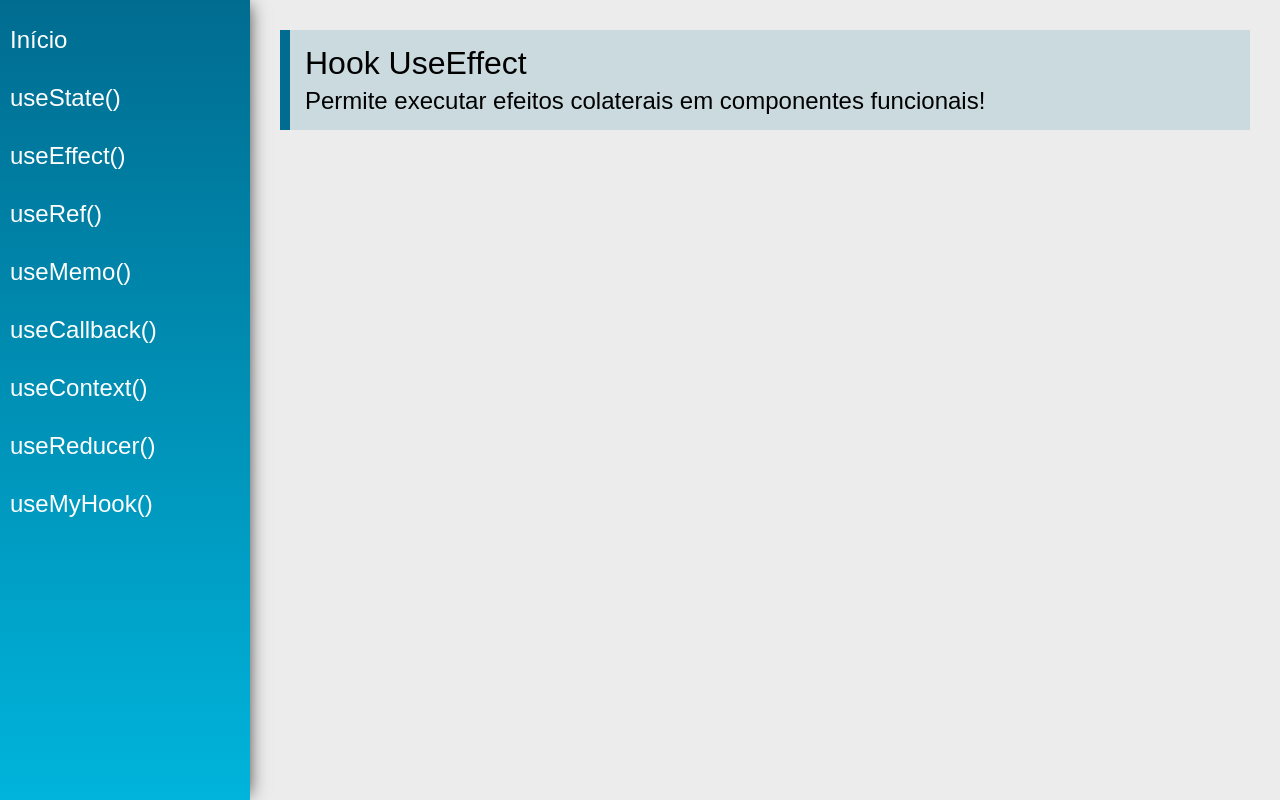
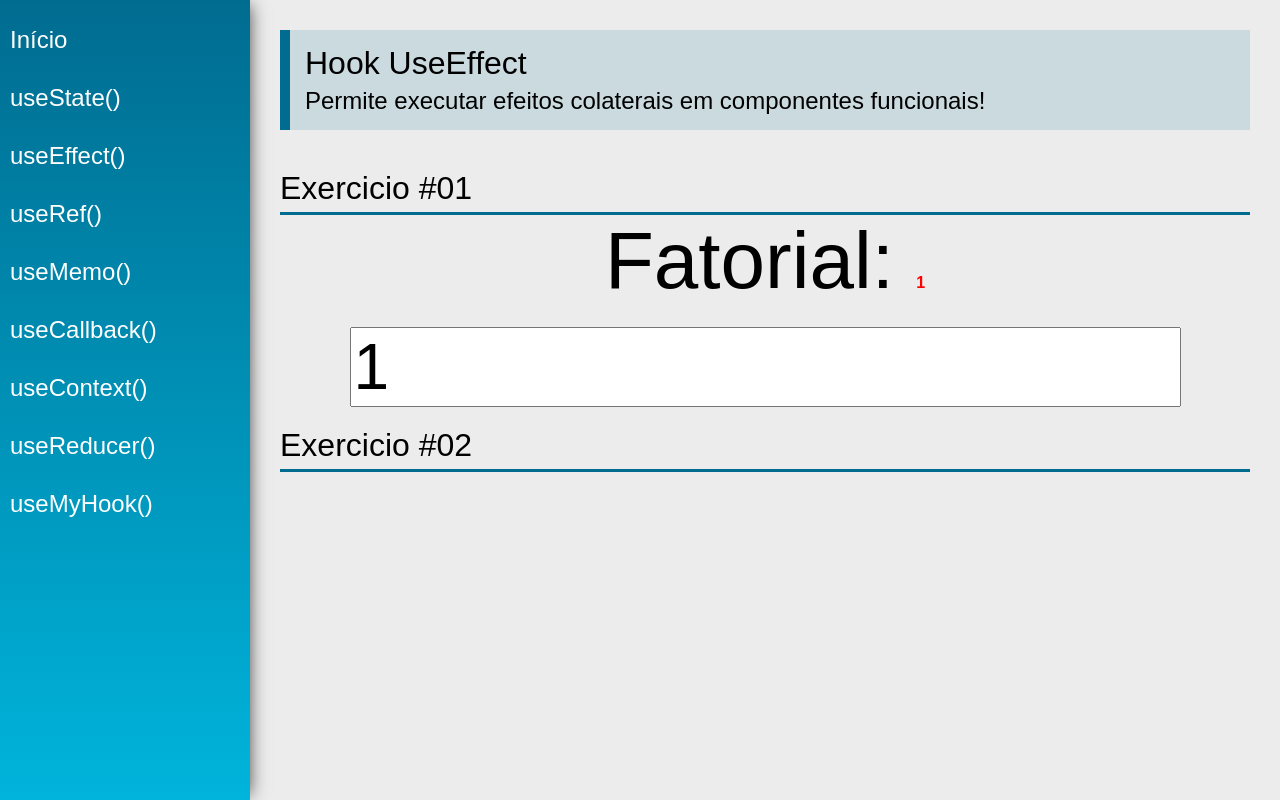
Before and after one commit to diogolima013/project-React-Hooks, a React (Create React App) app: page /useEffect in a window 1280 px wide. Built offline with nearby package versions, Linux system fonts and the light colour scheme.

Commit message:
add: Hooks useEffect

```diff
--- a/src/views/examples/UseEffect.jsx
+++ b/src/views/examples/UseEffect.jsx
@@ -1,13 +1,43 @@
 import React from 'react'
+import { useEffect } from 'react'
+import { useState } from 'react'
 import PageTitle from '../../components/layout/PageTitle'
+import SectionTitle from '../../components/layout/SectionTitle'
+
+function calcFatorial(num) {
+    const n = parseInt(num)
+    if(n < 0) return -1
+    if(n === 0) return 1
+    return calcFatorial(n - 1) * n
+}
 
 const UseEffect = (props) => {
+    const [number, setNumber] = useState(1)
+    const [fatorial, setFatorial] = useState(1)
+
+    useEffect(function() {
+        setFatorial(calcFatorial(number))
+    }, [number])
+
     return (
         <div className="UseEffect">
             <PageTitle
                 title="Hook UseEffect"
-                subtitle="Permite executar efeitos colaterais em componentes funcionais!"
-            />
+                subtitle="Permite executar efeitos colaterais em componentes funcionais!"/>
+
+            <SectionTitle title='Exercicio #01'/>
+            <div className='center'>
+                <div>
+                    <span className="text">Fatorial: </span>
+                    <span className="texte red">{fatorial === -1 ? 'Não Existe' : fatorial}</span>
+                </div>
+                <input type="number" className="input"
+                   value={number}
+                   onChange={e => setNumber(e.target.value)} />
+            </div>
+
+            <SectionTitle title='Exercicio #02'/>
+            <div className="center"></div>
         </div>
     )
 }
```
